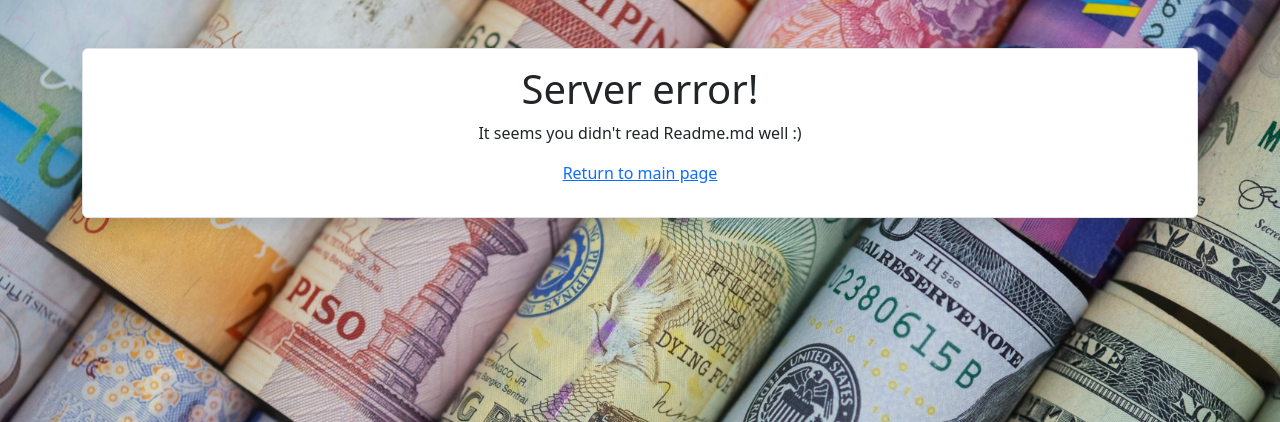
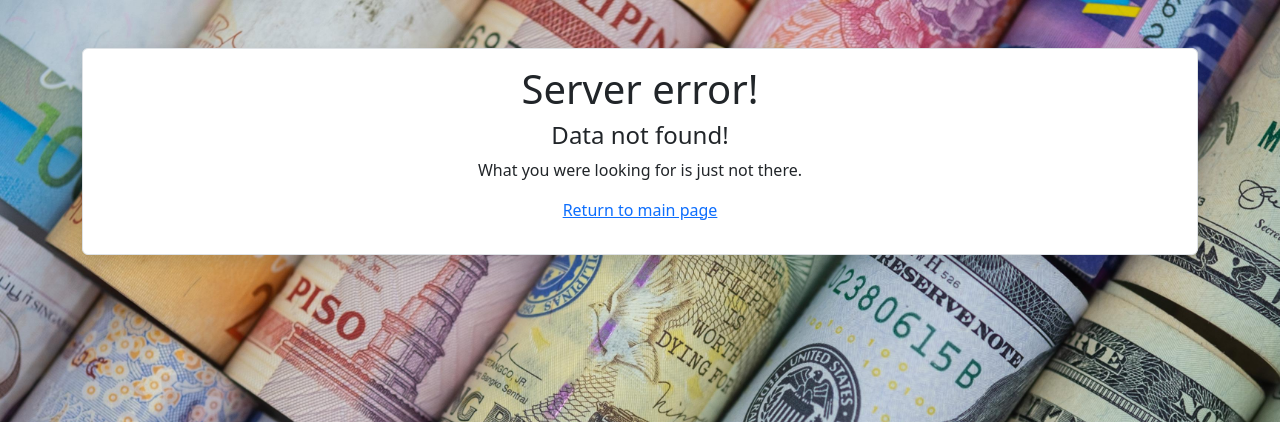
Before and after one commit to Shtierlitz/Flask-Binance-Report-Diagramm, a Python web app: template project/templates/500.html in a window 1280 px wide. Shown: the top 422 px of the page. Run offline with Jinja, Linux system fonts and the light colour scheme; the template is opened without the code that fills it, so the values that code supplies are empty; some libraries are stand-ins or nearby versions.

Commit message:
add 500 page and fixed error

```diff
--- a/project/templates/500.html
+++ b/project/templates/500.html
@@ -12,7 +12,8 @@
                     <div class="card-body d-flex flex-column">
                         <div class="text-center">
                             <h1>Server error!</h1>
-                            <p>It seems you didn't read Readme.md well :)
+                            <h4>Data not found!</h4>
+                            <p>What you were looking for is just not there.
                             <p><a href="/">Return to main page</a>
                         </div>
                     </div>
```
